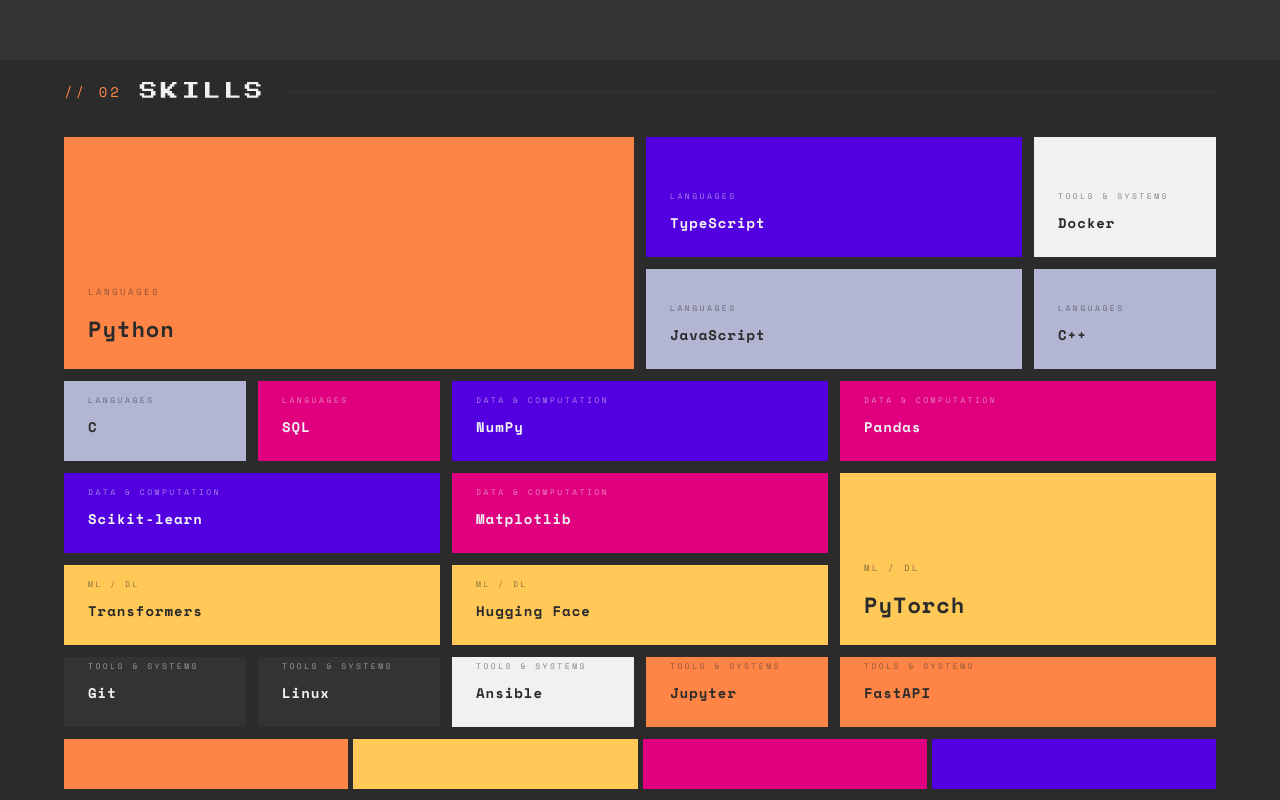
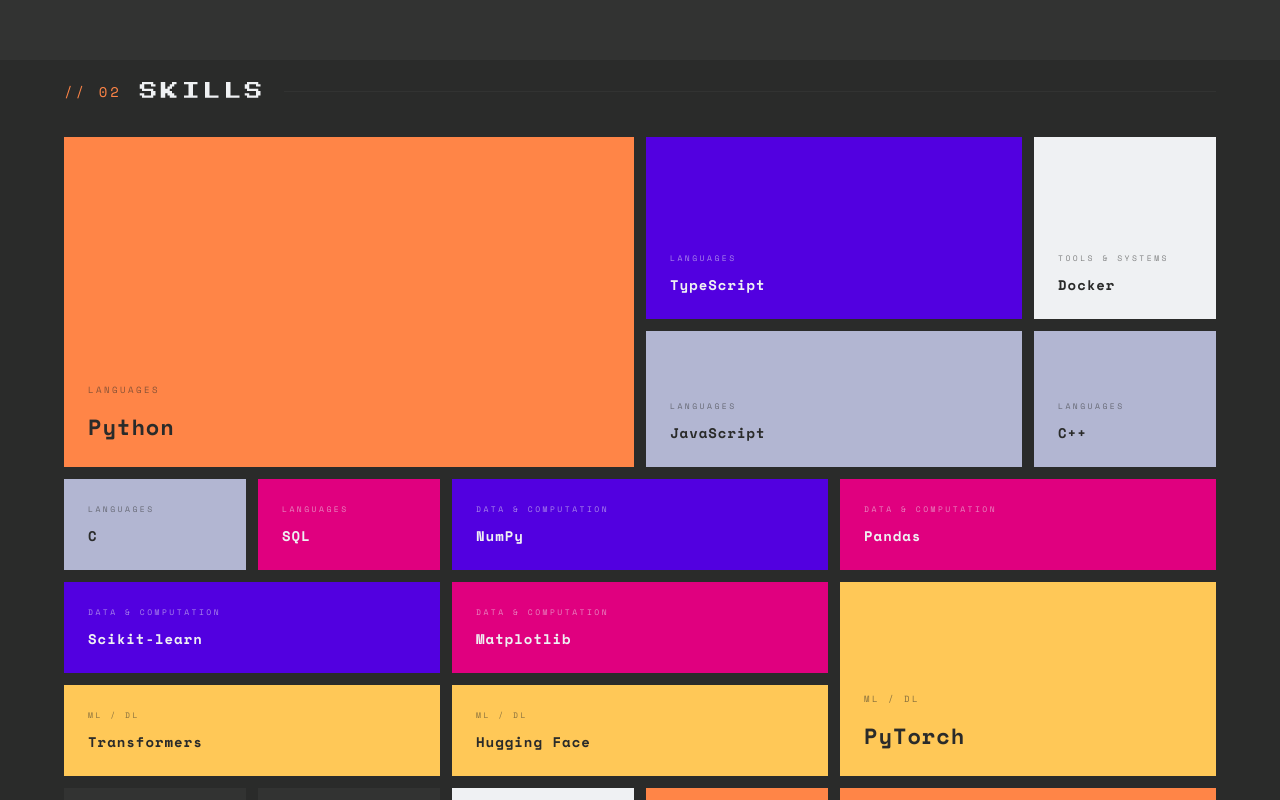
Before and after one commit to Nemesis-12/portfolio, a React (Vite) app: page / in a window 1280 px wide. Shown: the part 2340-3140 px from the top of the page. Built offline with nearby package versions, Linux system fonts and the light colour scheme.

Commit message:
mochi: use fractional row heights for bento grid (issue #286)
Co-Authored-By: Claude Sonnet 4.6 <noreply@anthropic.com>

```diff
--- a/src/portfolio.css
+++ b/src/portfolio.css
@@ -209,7 +209,7 @@
   /* ─── SKILLS ──── */
   #skills{width:100%;padding:0;position:relative}
   .skills-head{display:flex;align-items:center;gap:18px;margin-bottom:32px}
-  .bento{padding:0 5vw;display:grid;grid-template-columns:repeat(6,1fr);grid-template-rows:120px 100px 80px 80px 80px 70px 50px;gap:12px;
+  .bento{padding:0 5vw;display:grid;grid-template-columns:repeat(6,1fr);grid-template-rows:2fr 1.5fr 1fr 1fr 1fr 1fr 0.6fr;gap:12px;flex:1;
     grid-template-areas:
       "py py py js js dk"
       "py py py re re cc"
```
